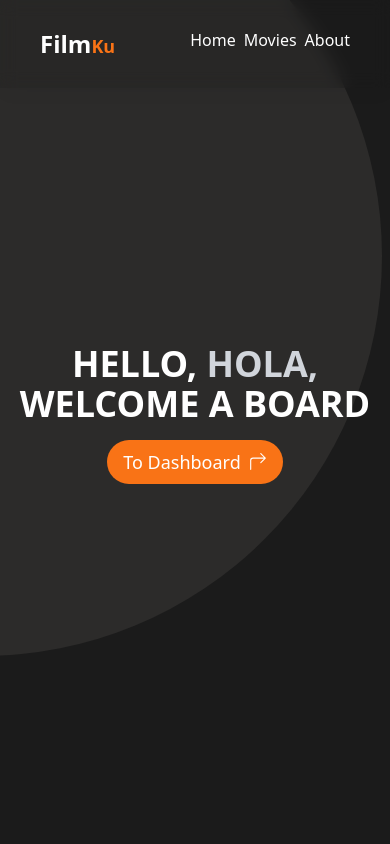
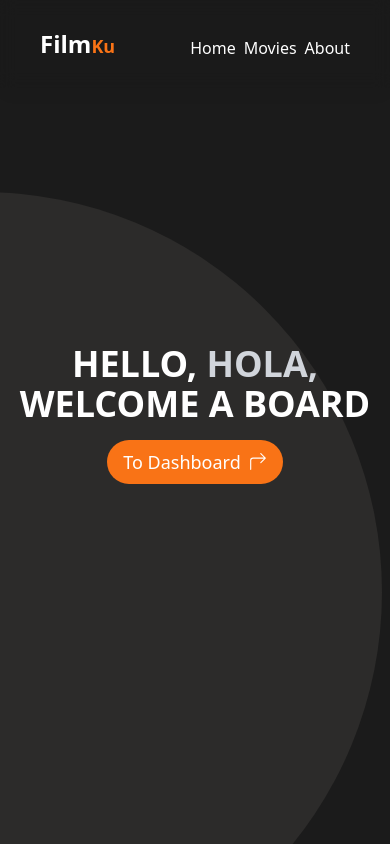
Before and after one commit to Nadhiradhit/filmku-app, a Next.js app: page / in a window 390 px wide. Built offline with nearby package versions, Linux system fonts and the light colour scheme.

Commit message:
fix: reponsive design

```diff
--- a/src/app/landing/_partials/_card.tsx
+++ b/src/app/landing/_partials/_card.tsx
@@ -11,7 +11,7 @@ function CardLanding({
     Id, Poster, Title, Type, Year, Describe
 }: MovieProps) {
     return (
-        <div className="w-full md:w-64 h-full rounded-lg px-1.5 py-2 bg-slate-100">
+        <div className="w-full lg:w-64 h-full rounded-lg px-1.5 py-2 bg-slate-100">
             <div className="flex justify-center">
                 <Image
                 src={Poster}
@@ -19,7 +19,7 @@ function CardLanding({
                 width={272}
                 height={30}
                 quality={95}
-                className="rounded-md h-72 mx-1.5 my-2"
+                className="rounded-md w-full h-72 mx-1.5 my-2"
                 />
             </div>
             <div className="px-1.5 text-slate-800">
--- a/src/app/landing/_sections/movie-sections.tsx
+++ b/src/app/landing/_sections/movie-sections.tsx
@@ -26,7 +26,7 @@ function MovieSection() {
                 <h1 className="text-3xl lg:text-5xl font-body font-bold text-[#1b1b1b]">More Video</h1>
                 <p className="text-lg lg:text-2xl font-body font-semibold text-[#1b1b1b]">Featuring the latest movies...</p>
                 <div className="w-full">
-                    <div className="flex flex-wrap items-center py-2 gap-5">
+                    <div className="flex flex-wrap lg:justify-center items-center py-2 gap-5">
                         {
                             movieData.slice(0, 4).map((movie, index) => (
                                 <React.Fragment key={index}>
--- a/src/app/movie/_partials/_card.tsx
+++ b/src/app/movie/_partials/_card.tsx
@@ -3,7 +3,7 @@ import React from 'react'
 import useSWR from 'swr'
 import Image from 'next/image'
 
-const dataFetcher = (url: string) => fetch(`https://www.omdbapi.com/?s=all&plot=full&apikey=${process.env.NEXT_PUBLIC_FILM_API_KEY}`).then((res) => res.json())
+const dataFetcher = (url: string) => fetch(`https://www.omdbapi.com/?s=all&plot=full&apikey=${process.env.NEXT_PUBLIC_FILM_API_KEY}` , {cache: 'no-store'}).then((res) => res.json())
 
 function filmData(imdbID: string){
     const { data, error, isLoading} = useSWR(`/dashboard/${imdbID}`, dataFetcher)
--- a/src/app/page.tsx
+++ b/src/app/page.tsx
@@ -11,11 +11,11 @@ function Dashboard() {
     return (
         <section className="w-full h-screen">
             <div className="max-w-screen-2xl mx-auto">
-                <div className="relative">
+                <div className="relative overflow-y-hidden lg:overflow-y-visible">
                     <WeclomeSection/>
                     <div className="bg-[#7c491f] absolute top-[15rem] -z-10 hidden lg:block right-[45rem] h-[31.25rem] w-[31.25rem] rounded-full blur-[10rem] sm:w-[68.75rem]"></div>
                     <div className="bg-[#2c2b2a] absolute top-[15rem] -z-10 hidden lg:block left-[-55rem] h-[31.25rem] w-[50rem] rounded-full blur-[10rem] sm:w-[68.75rem] md:left-[-33rem] lg:left-[-28rem] xl:left-[-15rem] 2xl:left-[-5rem]"></div>
-                    <div className="bg-[#2c2b2a] absolute top-[-9rem] -z-10 right-[2%] h-[50rem] w-[50rem] rounded-full sm:w-[68.75rem] md:left-[-33rem] lg:left-[-28rem] xl:left-[-15rem] 2xl:left-[-5rem] visible md:hidden"></div>
+                    <div className="bg-[#2c2b2a] absolute top-[12rem] -z-10 right-[2%] h-[50rem] w-[50rem] rounded-full sm:w-[68.75rem] md:left-[-33rem] lg:left-[-28rem] xl:left-[-15rem] 2xl:left-[-5rem] visible md:hidden"></div>
                 </div>
             </div>
         </section>
--- a/src/components/navbar/navbar.tsx
+++ b/src/components/navbar/navbar.tsx
@@ -66,17 +66,16 @@ function Header() {
                             opacity: 1 }}
                         transition={{
                             ease: 'easeInOut',
-                            duration: 0.5,
+                            duration: 0.9,
                         }}
                     >
-                        <ul className="flex items-center justify-center gap-2">
+                        <ul className="flex items-center justify-center gap-2 mt-2 lg:mt-0">
                             {links.map((link) =>(
                                 <li
 
                                 key={link.hash}
                                 >
                                 <Link
-                                target='_blank'
                                 href={link.hash}
                                 >
                                 {link.name}
```
Also changed, not shown: src/components/welcome/welcome.tsx (line endings or trailing spaces).
